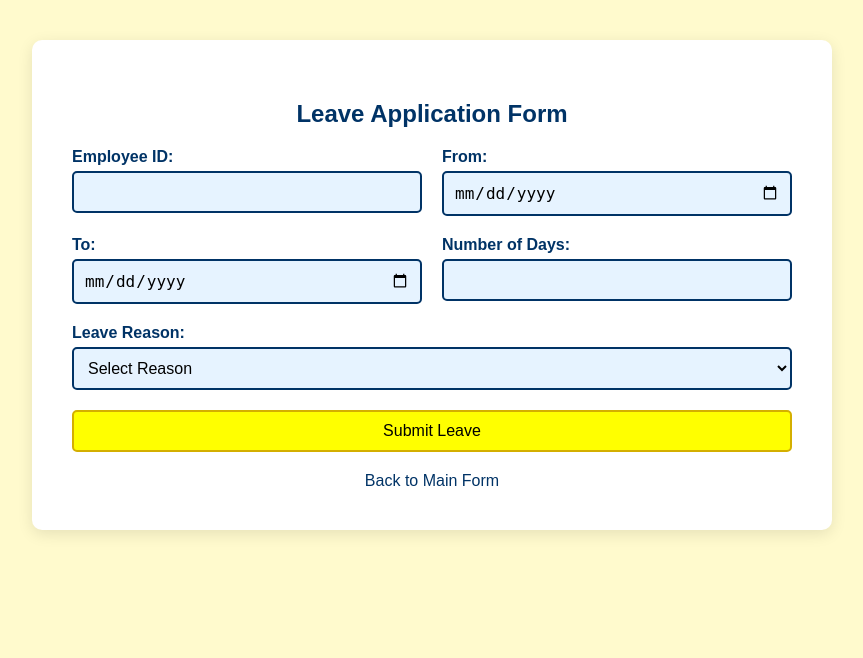
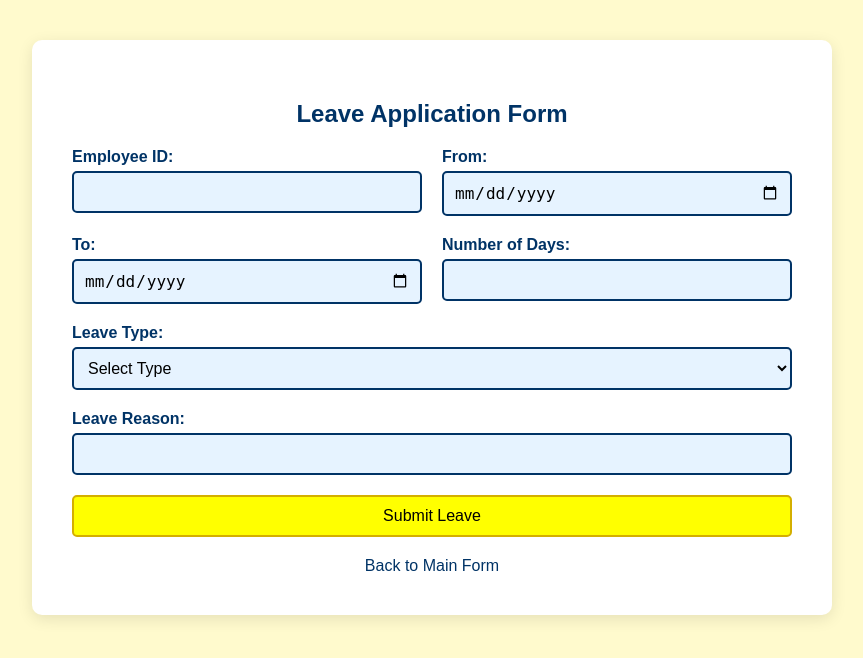
Before and after one commit to 20santi/ecl-project, a Flask app: page /leaveForm in a window 1280 px wide. Shown: the top 658 px of the page, without its empty margins (208-1071 px from the left). Run offline with Flask 3, Linux system fonts and the light colour scheme.

Commit message:
update leave form

```diff
--- a/app.py
+++ b/app.py
@@ -3,6 +3,7 @@ from flask import Flask, render_template, request, redirect
 import sqlite3
 from flask import send_file
 import pandas as pd # type: ignore
+import re # type: ignore
 from datetime import datetime
 from flask import session # type: ignore
 
@@ -34,6 +35,7 @@ def init_db():
             from_date TEXT NOT NULL,
             to_date TEXT NOT NULL,
             number_of_days INTEGER NOT NULL,
+            leave_type TEXT NOT NULL,
             leave_reason TEXT NOT NULL,
             employee_id INTEGER NOT NULL,
             FOREIGN KEY (employee_id) REFERENCES employees(id)
@@ -74,11 +76,14 @@ def get_employee_detail():
                 emp_id = row[0]
                 leave_array_csv = row[6]  # leave_array
                 latest_reason = ''
+                date_from = ''
+                date_to = ''
+                leaveType = ''
                 if leave_array_csv:
                     leave_ids = leave_array_csv.split(',')
                     last_leave_id = leave_ids[-1]
                     cursor.execute('''
-                        SELECT leave_reason, to_date
+                        SELECT leave_reason,leave_type,from_date,to_date
                         FROM leave_requests
                         WHERE id = ?
                     ''', (last_leave_id,))
@@ -86,21 +91,25 @@ def get_employee_detail():
                     latest_reason = ''
                 to_date = ''
                 if result:
-                    reason, to_date_str = result
+                    reason,leave_type, from_date_str, to_date_str = result
                     to_date = to_date_str
                     current_date = datetime.now().date()
                     try:
                         leave_end_date = datetime.strptime(to_date_str, '%Y-%m-%d').date()
                         if current_date <= leave_end_date:
                             latest_reason = reason  # Employee is currently on leave
+                            date_from = from_date_str
+                            date_to = to_date_str
+                            leaveType = leave_type
                         else:
                             latest_reason = ''  # Leave has ended
                     except ValueError:
                         latest_reason = ''  # Invalid date format fallback
 
-                result_set[emp_id] = row + (latest_reason,)
+                result_set[emp_id] = row + (latest_reason,leaveType, date_from, date_to)
 
         employees = list(result_set.values())
+        print("Employees found:", employees)
 
         session['export_data'] = employees  # Updated export data includes leave_reason
 
@@ -117,6 +126,9 @@ def submit_leave():
     to_date = request.form['to_date']
     number_of_days = int(request.form['days'])
     reason = request.form['reason']
+    leave_type = request.form['leave_type']
+    print("leave type: ", leave_type)
+    print("leave reason: ", reason)
 
     conn = sqlite3.connect('employee.db')
     cursor = conn.cursor()
@@ -134,9 +146,9 @@ def submit_leave():
 
     # Step 2: Insert leave request into leave_requests table
     cursor.execute('''
-        INSERT INTO leave_requests (from_date, to_date, number_of_days, leave_reason, employee_id)
-        VALUES (?, ?, ?, ?, ?)
-    ''', (from_date, to_date, number_of_days, reason, emp_id))
+        INSERT INTO leave_requests (from_date, to_date, number_of_days, leave_reason, leave_type, employee_id)
+        VALUES (?, ?, ?, ?, ?, ?)
+    ''', (from_date, to_date, number_of_days, reason, leave_type, emp_id))
     conn.commit()
 
     new_leave_id = cursor.lastrowid  # Get ID of newly created leave request
@@ -194,10 +206,11 @@ def download_excel():
         return "No matching employees found.", 404
 
     # Filter out only the required columns from each row
-    export_rows = [(row[0], row[1], row[2], row[3], row[4], row[7]) for row in rows]
+    print("Exporting rows:", rows)
+    export_rows = [(row[1], row[2], row[3], row[4], row[7], row[8], row[9], row[10]) for row in rows]
 
     # Define only the required column headers
-    columns = ['ID', 'Name', 'Email', 'Employee ID', 'Phone', 'Leave Reason']
+    columns = ['Name', 'Email', 'Employee ID', 'Phone', 'Leave Reason', 'Leave Type', 'From', 'To']
 
     df = pd.DataFrame(export_rows, columns=columns)
 
@@ -216,60 +229,68 @@ def download_excel():
 
 @app.route('/leave_type', methods=['POST'])
 def leave_type_filter():
-    selected_reason = request.form['reason']
+    selected_type = request.form['reason']
+    print("Selected leave type:", selected_type)
 
     conn = sqlite3.connect('employee.db')
     cursor = conn.cursor()
 
     # Step 1: Get all leave requests with the selected leave_reason
+        # Step 1: Find employees whose latest leave type matches selected_type
     cursor.execute('''
-        SELECT employee_id FROM leave_requests
-        WHERE leave_reason = ?
-    ''', (selected_reason,))
-    leave_rows = cursor.fetchall()
+        SELECT e.*, lr.leave_reason, lr.leave_type, lr.from_date, lr.to_date
+        FROM employees e
+        JOIN (
+            SELECT employee_id, MAX(id) as max_id
+            FROM leave_requests
+            GROUP BY employee_id
+        ) latest ON latest.employee_id = e.id
+        JOIN leave_requests lr ON lr.id = latest.max_id
+        WHERE lr.leave_type = ?
+    ''', (selected_type,))
 
-    if not leave_rows:
-        conn.close()
-        return render_template('show_employee.html', employees=[], names=selected_reason, searched=True)
+    employees = cursor.fetchall()
 
-    emp_ids = list(set([str(row[0]) for row in leave_rows]))  # Unique employee IDs
+    enriched_employees = []
+    for emp in employees:
+        # emp contains: all fields from employees + 4 leave fields
+        enriched_employees.append(emp)
 
-    # Step 2: Get employee details for these IDs
-    placeholders = ','.join(['?'] * len(emp_ids))
-
-    cursor.execute(f'''
-        SELECT * FROM employees
-        WHERE id IN ({placeholders})
-    ''', emp_ids)
-    employees = cursor.fetchall()
+    session['export_data'] = enriched_employees
 
     # Step 3: For each employee, attach the latest leave_reason (if current)
     enriched_employees = []
     for emp in employees:
         emp_id = emp[0]
         cursor.execute('''
-            SELECT leave_reason, to_date
+            SELECT leave_reason,leave_type,from_date, to_date
             FROM leave_requests
             WHERE employee_id = ?
             ORDER BY id DESC LIMIT 1
         ''', (emp_id,))
         leave_info = cursor.fetchone()
         latest_reason = ''
+        leaveType = ''
+        fromDate = ''
+        toDate = ''
         if leave_info:
-            reason, to_date_str = leave_info
+            reason,type, from_date_str, to_date_str = leave_info
             try:
                 current_date = datetime.now().date()
                 leave_end_date = datetime.strptime(to_date_str, '%Y-%m-%d').date()
                 if current_date <= leave_end_date:
                     latest_reason = reason
+                    leaveType = type
+                    fromDate = from_date_str
+                    toDate = to_date_str
             except ValueError:
                 pass
-        enriched_employees.append(emp + (latest_reason,))
+        enriched_employees.append(emp + (latest_reason, leaveType, fromDate, toDate))
 
     session['export_data'] = enriched_employees
     conn.close()
 
-    return render_template('show_employee.html', employees=enriched_employees, names=selected_reason, searched=True)
+    return render_template('show_employee.html', employees=enriched_employees, names=selected_type, searched=True)
 
 
 
--- a/templates/leave_form.html
+++ b/templates/leave_form.html
@@ -114,13 +114,19 @@
 
       <div class="form-row">
         <div class="form-group" style="flex: 1;">
-          <label for="reason">Leave Reason:</label>
-          <select id="reason" name="reason" required>
-            <option value="" disabled selected>Select Reason</option>
+          <label for="leave_type">Leave Type:</label>
+          <select id="leave_type" name="leave_type" required>
+            <option value="" disabled selected>Select Type</option>
             <option value="CL">CL</option>
             <option value="SL">SL</option>
             <option value="EL">EL</option>
           </select>
+        </div>
+      </div>
+      <div class="form-row">
+        <div class="form-group">
+          <label for="reason">Leave Reason:</label>
+          <input type="text" id="reason" name="reason">
         </div>
       </div>
 
```
Also changed, not shown: templates/get_employee.html (+57 -0 lines), templates/show_employee.html (+6 -2 lines), employee.db.
